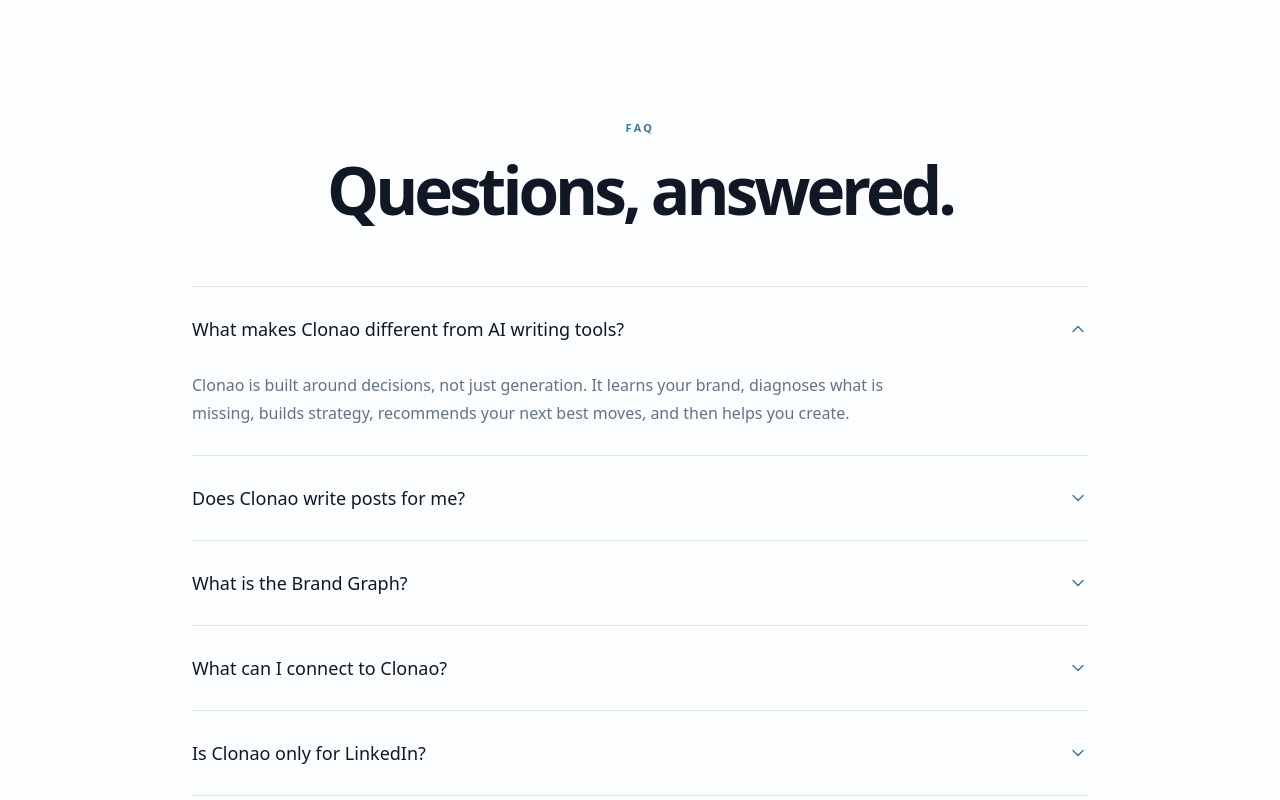
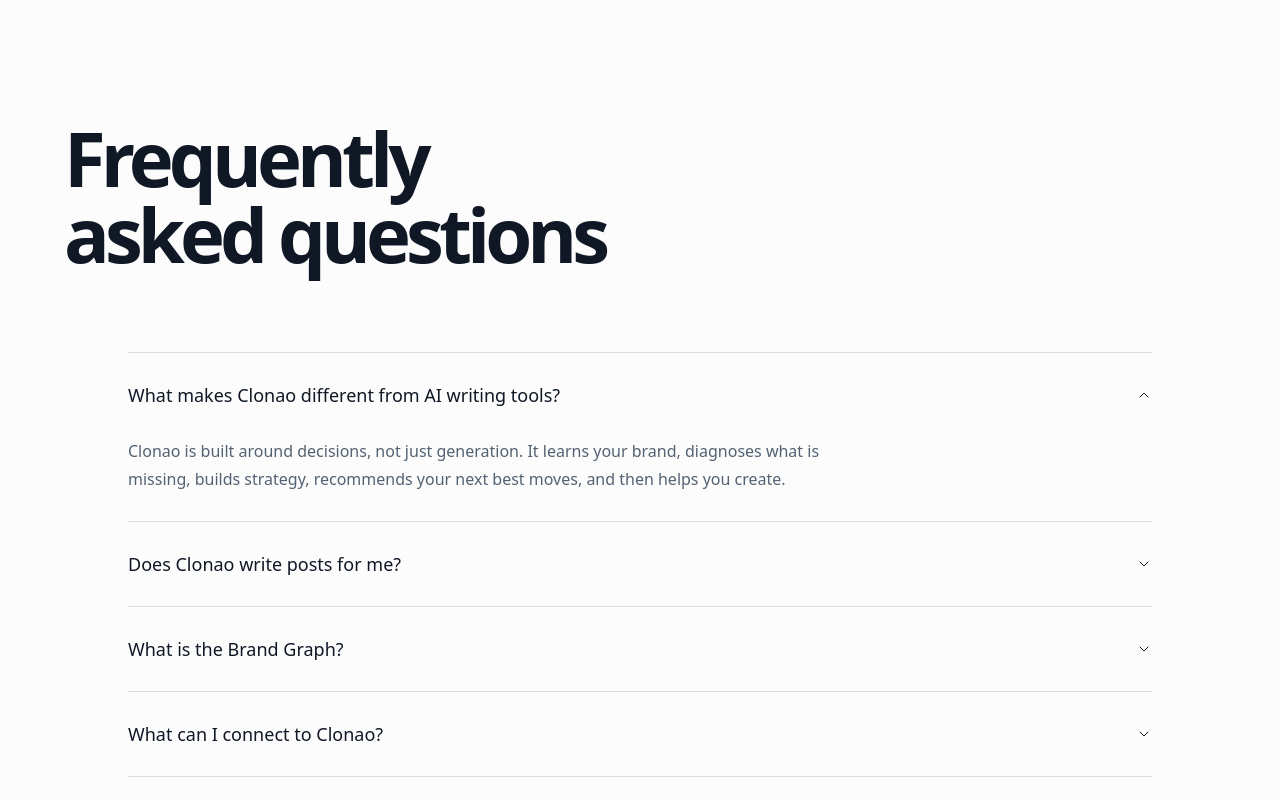
Before and after one commit to veokleo-create07/linkeldn.tool.100k, a Next.js app: page / in a window 1280 px wide. Shown: the part 4900-5700 px from the top of the page. Built offline with nearby package versions, Linux system fonts and the light colour scheme.

Commit message:
refine: simplify faq accordion layout

```diff
--- a/src/components/marketing/faq-section.tsx
+++ b/src/components/marketing/faq-section.tsx
@@ -42,31 +42,30 @@ export function FaqSection() {
   const [openIndex, setOpenIndex] = useState<number | null>(0);
 
   return (
-    <section aria-labelledby="faq-heading" className="bg-[#fbfdff] py-24 sm:py-28 lg:py-36">
+    <section aria-labelledby="faq-heading" className="py-24 sm:py-28 lg:py-36">
       <div className="marketing-container">
-        <div className="mx-auto max-w-3xl text-center">
-          <p className="text-[0.68rem] font-semibold uppercase tracking-[0.22em] text-[#3977a9]">FAQ</p>
-          <h2 id="faq-heading" className="text-balance mt-5 text-4xl font-semibold leading-[1.02] tracking-[-0.06em] text-[#101826] sm:text-5xl lg:text-[4.1rem]">
-            Questions, answered.
+        <div className="mx-auto max-w-6xl">
+          <h2 id="faq-heading" className="max-w-3xl text-balance text-4xl font-semibold leading-[0.98] tracking-[-0.065em] text-[#101826] sm:text-5xl lg:text-[4.75rem]">
+            Frequently asked questions
           </h2>
         </div>
 
-        <div className="mx-auto mt-14 max-w-4xl border-t border-[#dce6ee] sm:mt-16">
+        <div className="mx-auto mt-16 max-w-5xl border-t border-[#d7dde3] sm:mt-20">
           {questions.map(({ question, answer }, index) => {
             const isOpen = openIndex === index;
             const answerId = `faq-answer-${index}`;
 
             return (
-              <div key={question} className="border-b border-[#dce6ee]">
+              <div key={question} className="border-b border-[#d7dde3]">
                 <button
                   type="button"
                   aria-expanded={isOpen}
                   aria-controls={answerId}
                   onClick={() => setOpenIndex(isOpen ? null : index)}
-                  className="flex w-full items-center justify-between gap-6 py-6 text-left text-base font-medium text-[#101826] transition-colors hover:text-[#2563a6] focus-visible:outline-none focus-visible:ring-2 focus-visible:ring-[#2563a6] focus-visible:ring-offset-4 sm:py-7 sm:text-lg"
+                  className="flex w-full items-center justify-between gap-8 py-6 text-left text-base font-medium text-[#101826] transition-colors hover:text-[#536273] focus-visible:outline-none focus-visible:ring-2 focus-visible:ring-[#101826] focus-visible:ring-offset-4 sm:py-7 sm:text-lg"
                 >
                   <span>{question}</span>
-                  <ChevronDown aria-hidden="true" className={`size-5 shrink-0 text-[#3977a9] transition-transform duration-300 ease-out ${isOpen ? "rotate-180" : ""}`} strokeWidth={1.7} />
+                  <ChevronDown aria-hidden="true" className={`size-4 shrink-0 text-[#101826] transition-transform duration-300 ease-out ${isOpen ? "rotate-180" : ""}`} strokeWidth={1.5} />
                 </button>
                 <div
                   id={answerId}
@@ -75,7 +74,7 @@ export function FaqSection() {
                   style={{ gridTemplateRows: isOpen ? "1fr" : "0fr", opacity: isOpen ? 1 : 0 }}
                 >
                   <div className="min-h-0 overflow-hidden">
-                    <p className="max-w-3xl pb-6 pr-10 text-sm leading-6 text-[#647384] sm:pb-7 sm:text-base sm:leading-7">{answer}</p>
+                    <p className="max-w-3xl pb-6 pr-10 text-sm leading-6 text-[#536273] sm:pb-7 sm:text-base sm:leading-7">{answer}</p>
                   </div>
                 </div>
               </div>
```
